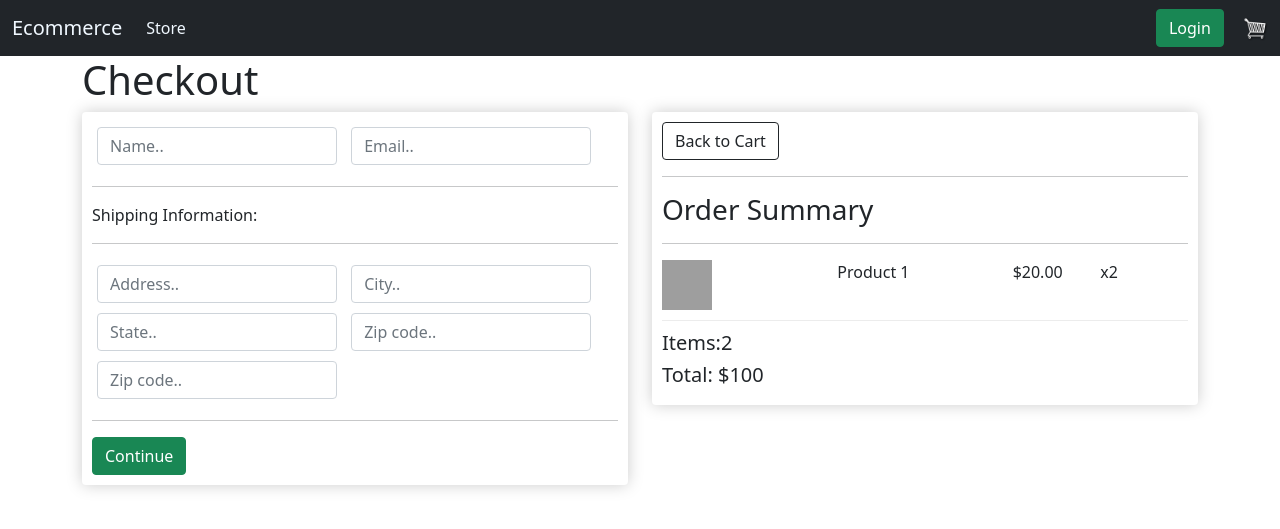
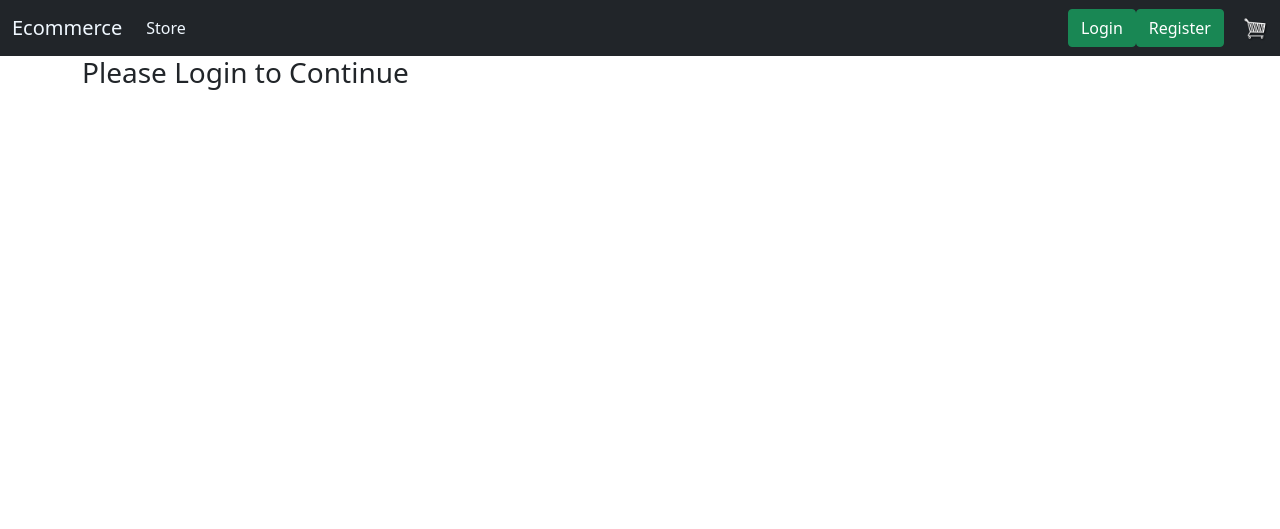
Before and after one commit to Pankaj145-pb/online, a Django app: page /check/ in a window 1280 px wide. Shown: the top 529 px of the page. Run offline with Django 3.2, Linux system fonts and the light colour scheme; grey boxes are pictures that could not be loaded.

Commit message:
Modified

```diff
--- a/ecom/ecom/settings.py
+++ b/ecom/ecom/settings.py
@@ -125,6 +125,10 @@ STATICFILES_DIRS = [
     os.path.join(BASE_DIR, 'static')
 ]
 
+LOGIN_REDIRECT_URL = '/'
+
+LOGOUT_REDIRECT_URL = '/'
+
 MEDIA_URL ='/images/'
 
 MEDIA_ROOT = os.path.join(BASE_DIR, 'static/images')
--- a/ecom/ecom/urls.py
+++ b/ecom/ecom/urls.py
@@ -17,6 +17,7 @@ from django.contrib import admin
 from django.urls import path, include
 from django.conf.urls.static import static
 from django.conf import settings
+
 urlpatterns = [
     path('admin/', admin.site.urls),
     path('', include('django.contrib.auth.urls')),
--- a/ecom/myapp/templates/myapp/base.html
+++ b/ecom/myapp/templates/myapp/base.html
@@ -11,7 +11,6 @@
 
 </head>
 <body>
-
 <nav class="navbar navbar-expand-lg navbar-light bg-dark">
   <div class="container-fluid">
     <a class="navbar-brand" href="{% url 'index' %}" style="color: aliceblue;">Ecommerce</a>
@@ -25,11 +24,25 @@
         </li>
       </ul>
 
+
+      {% if user.is_authenticated %}
+      <div class="form-inline my-2 my-lg-0">
+        <a href="{% url 'logout' %}"class="btn btn-success">Logout</a>
+        </div>
+
+        {% else %}
         <div class="form-inline my-2 my-lg-0">
         <a href="{% url 'login' %}"class="btn btn-success">Login</a>
+        </div>
+
+        <div class="form-inline my-2 my-lg-0">
+          <a href="{% url 'register' %}"class="btn btn-success">Register</a>
+
+          {% endif %}
+
 
         <a href="{% url 'cart' %}">
-         <img  id="cart-icon" src="{% static 'images/cart.png' %}">
+         <img id="cart-icon" src="{% static 'images/cart.png' %}">
         </a>
 
     </div>
--- a/ecom/myapp/templates/myapp/checkout.html
+++ b/ecom/myapp/templates/myapp/checkout.html
@@ -2,6 +2,7 @@
 {% load static %}
 {% block content %}
 
+{% if user.is_authenticated %}
 <h1>Checkout</h1>
 
  <div class="row">
@@ -57,13 +58,18 @@
                 <h3>Order Summary</h3>
                 <hr>
                 <div class="cart-row">
-					<div style="flex:2"><img class="row-image" src="{% static 'images/placeholder.png' %}"></div>
-					<div style="flex:2"><p>Product 1</p></div>
-					<div style="flex:1"><p>$20.00</p></div>
-					<div style="flex:1"><p>x2</p></div>
+					<div style="flex:2"><img class="row-image" src="#"></div>
+					<div style="flex:2"><p>Products</p></div>
+					<div style="flex:1"><p>{{ order.get_cart_total }}</p></div>
+					<div style="flex:1"><p>x{{ order.get_cart_items }}</p></div>
 				</div>
-                <h5> Items:2 </h5>
-                <h5> Total: $100 </h5>
+                <h5> items-{{ order.get_cart_items }} </h5>
+				<h5>${{ order.get_cart_total }}</h5>
+
+				{% else %}
+
+				<h3>Please Login to Continue</h3>
+				{% endif %}
 
 			</div>
 		</div>
--- a/ecom/myapp/templates/myapp/index.html
+++ b/ecom/myapp/templates/myapp/index.html
@@ -11,7 +11,7 @@
   <div class="card-body">
     <h5 class="card-title">{{ product.name }}</h5>
     <a href="{% url 'cart' %}" class="btn btn-primary">Add To Cart</a>
-    <a href="#" class="btn btn-success">View</a>
+    <a href="{{ product.imageURL }}" class="btn btn-success">View</a>
       <h4 style="display: inline-block;float: right;">{{product.price}}$</h4>
   </div>
 </div>
--- a/ecom/myapp/urls.py
+++ b/ecom/myapp/urls.py
@@ -1,10 +1,10 @@
 from django.urls import path
 from .import views
+from . views import UserRegisterView
 
 urlpatterns = [
     path('', views.index, name='index'),
     path('cart/', views.cart, name='cart'),
     path('check/', views.checkout, name='checkout'),
-    path('login/', views.login, name='Login'),
-    path('logout/', views.logout, name='Logout'),
+    path('register/', UserRegisterView.as_view(), name='register'),
 ]
--- a/ecom/myapp/views.py
+++ b/ecom/myapp/views.py
@@ -1,8 +1,18 @@
 from django.shortcuts import render
+from django.views import generic
+from django.contrib.auth.forms import UserCreationForm
 from django.urls import reverse_lazy
 from .models import *
 
+from django.views.generic import CreateView
+
 # Create your views here.
+
+
+class UserRegisterView(generic.CreateView):
+    form_class = UserCreationForm
+    template_name = "registration/register.html"
+    success_url = reverse_lazy('login')
 
 
 def index(request):
@@ -18,19 +28,20 @@ def cart(request):
         items =order.orderitem_set.all()
     else:
         items = []
-        order ={'get_cart_total':0, 'get_cart_items':0}
+        order = {'get_cart_total':0, 'get_cart_items':0}
+
     context = {'items':items, 'order':order}
     return render(request, 'myapp/cart.html', context)
 
 
 def checkout(request):
-    context = {}
+    if request.user.is_authenticated:
+        customer = request.user.customer
+        order, created = Order.objects.get_or_create(customer=customer, complete=False)
+        items =order.orderitem_set.all()
+    else:
+        items = []
+        order = {'get_cart_total':0, 'get_cart_items':0,}
+
+    context = {'items':items, 'order':order}
     return render(request, 'myapp/checkout.html', context)
-
-def login(request):
-    context = {}
-    success_url = reverse_lazy('index')
-
-def logout(request):
-    context = {}
-    return render(request, 'myapp/login.html')
```
Also changed, not shown: ecom/myapp/models.py (+12 -1 lines), ecom/myapp/templates/myapp/cart.html (+4 -4 lines), ecom/myapp/templates/registration/login.html (+8 -8 lines), ecom/myapp/templates/registration/logout.html (+2 -9 lines), ecom/myapp/templates/registration/register.html (added, +11 -0 lines), ecom/db.sqlite3, ecom/static/images/Webp.net-resizeimage.gif (added), ecom/static/images/Webp.net-resizeimage_1.gif (added), ecom/static/images/Webp.net-resizeimage_fzMmgRF.gif (added), ecom/static/images/Webp.net-resizeimage_qJlCwkT.gif (added), ecom/static/images/sho_1.jpg (added).
